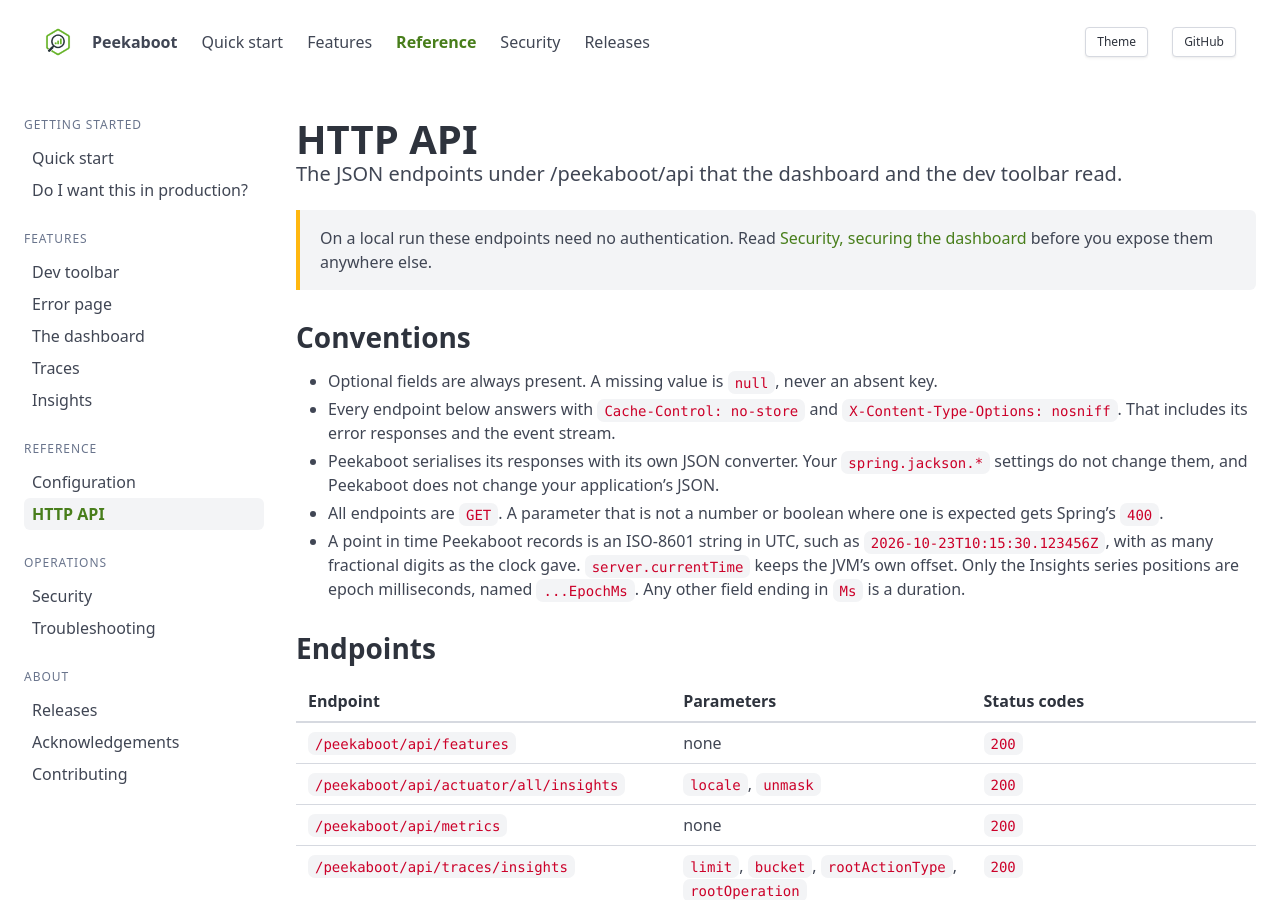
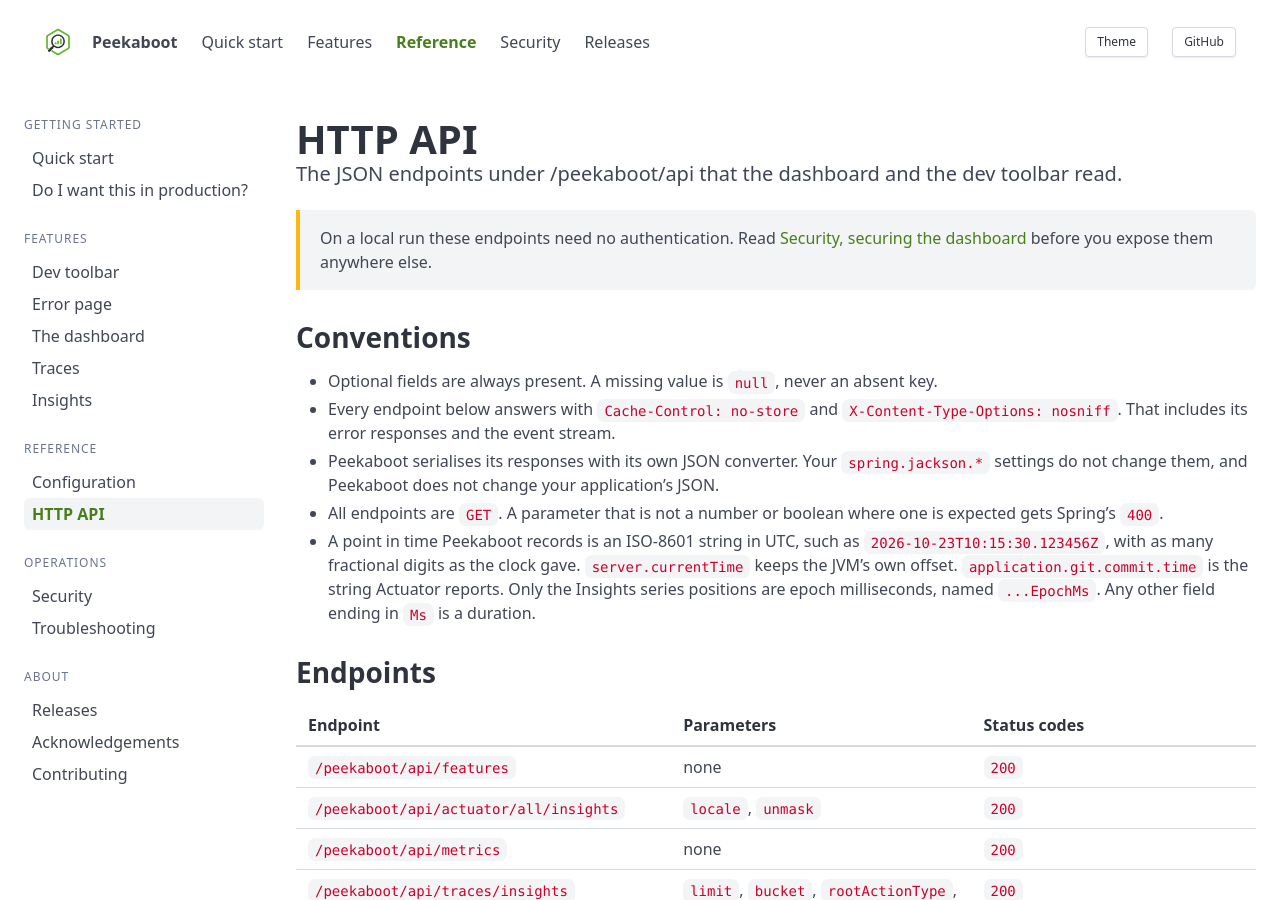
Before and after one commit to peekaboot-org/peekaboot-org.github.io, a Jekyll site: the page built from docs/api.md, in a window 1280 px wide and 900 px high. Built offline with Jekyll 4.4.1, drawn with Linux system fonts in a browser that asks for light colours.

Commit message:
docs: name the git commit time string exception

```diff
--- a/docs/api.md
+++ b/docs/api.md
@@ -21,8 +21,9 @@
   gets Spring's `400`.
 - A point in time Peekaboot records is an ISO-8601 string in UTC, such as
   `2026-10-23T10:15:30.123456Z`, with as many fractional digits as the clock gave.
-  `server.currentTime` keeps the JVM's own offset. Only the Insights series positions are
-  epoch milliseconds, named `...EpochMs`. Any other field ending in `Ms` is a duration.
+  `server.currentTime` keeps the JVM's own offset. `application.git.commit.time` is the string
+  Actuator reports. Only the Insights series positions are epoch milliseconds, named
+  `...EpochMs`. Any other field ending in `Ms` is a duration.
 
 ## Endpoints {#endpoints}
 
```
